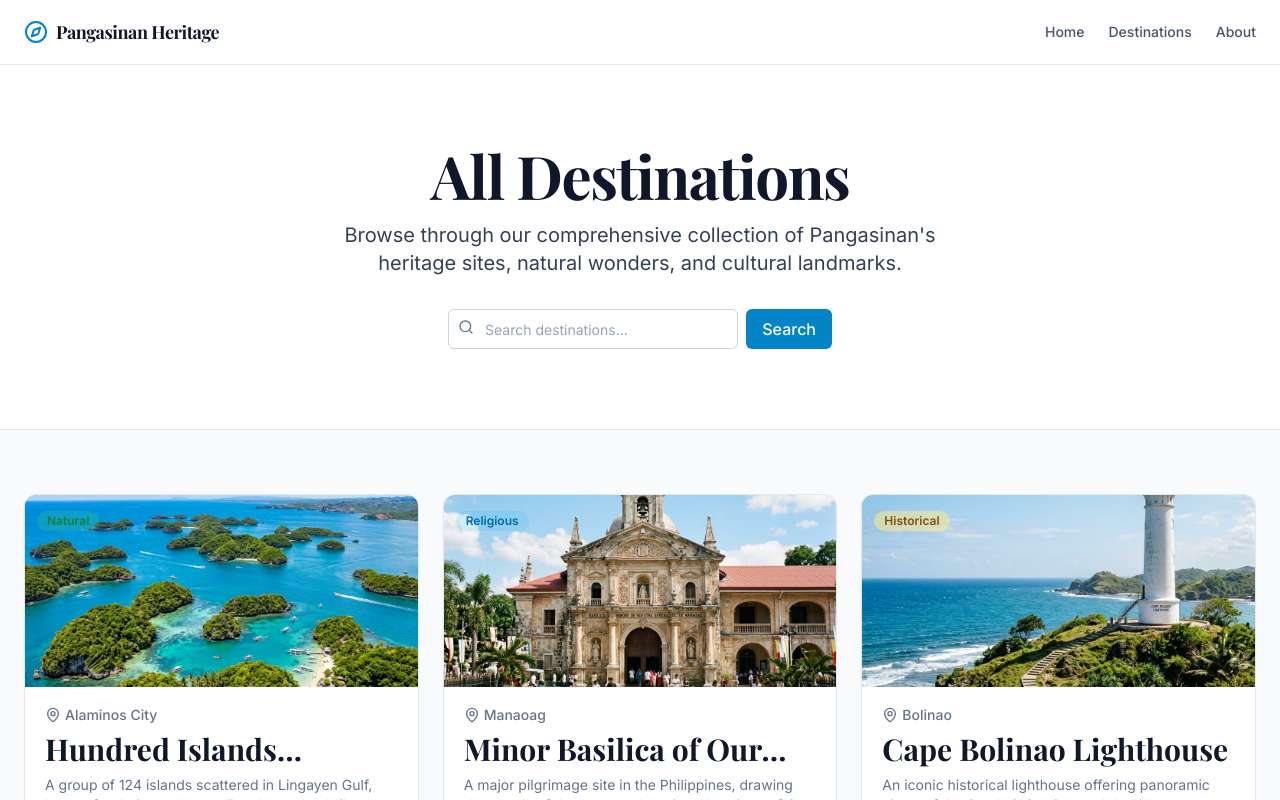
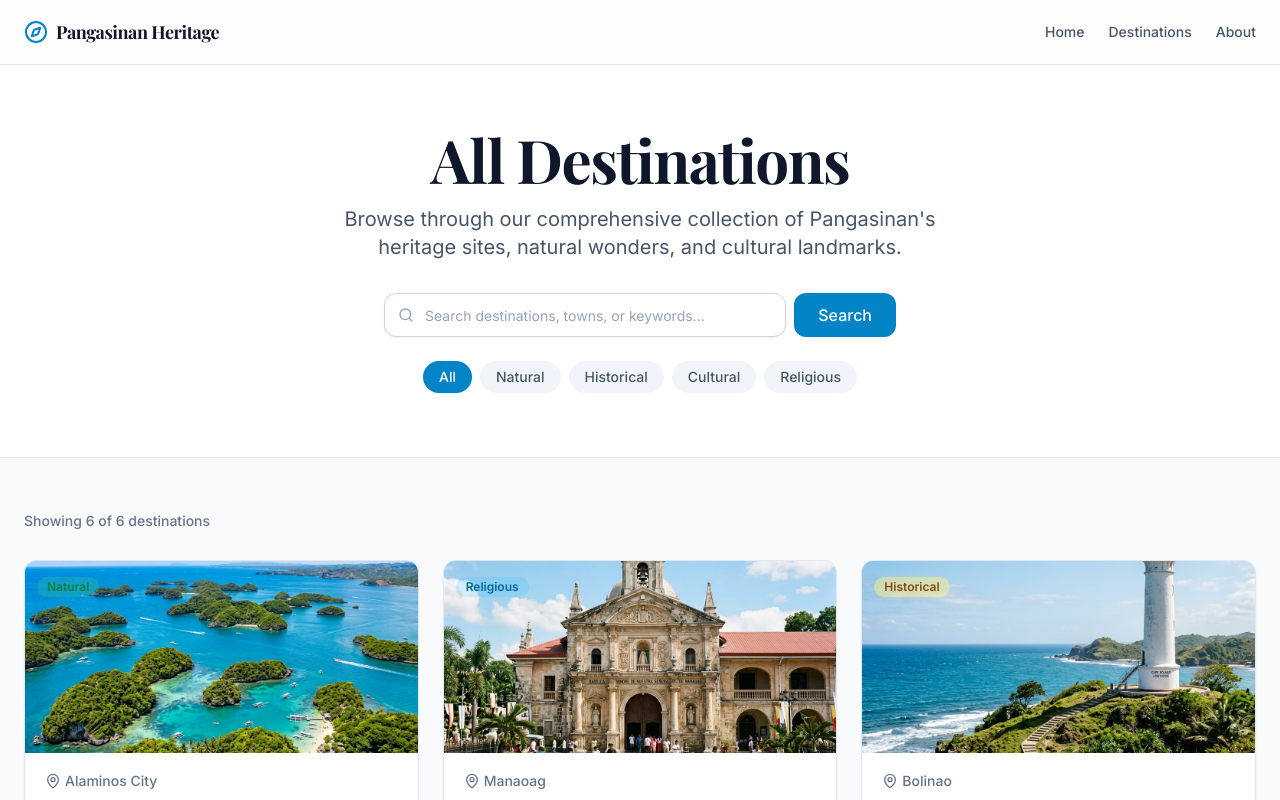
Before and after one commit to klaaayd/elective4pangasinanheritage, a Next.js app: page /destinations in a window 1280 px wide. Shown: the top 800 px of the page. Built offline with nearby package versions, Linux system fonts and the light colour scheme; a web font is replaced by a local one.

Commit message:
Fix image paths, add live search filtering and category pills

```diff
--- a/src/app/destinations/page.tsx
+++ b/src/app/destinations/page.tsx
@@ -1,30 +1,123 @@
+"use client"
+
+import * as React from "react"
 import { Header } from "@/components/organisms/Header"
 import { Footer } from "@/components/organisms/Footer"
 import { DestinationGrid } from "@/components/organisms/DestinationGrid"
 import { SearchBar } from "@/components/molecules/SearchBar"
 import { Heading } from "@/components/atoms/Heading"
 import { Text } from "@/components/atoms/Text"
+import { Button } from "@/components/atoms/Button"
 import { destinations } from "@/data/destinations"
+import { Compass, RotateCcw } from "lucide-react"
+
+const CATEGORIES = ["All", "Natural", "Historical", "Cultural", "Religious"] as const;
 
 export default function DestinationsPage() {
+  const [searchQuery, setSearchQuery] = React.useState("");
+  const [selectedCategory, setSelectedCategory] = React.useState<string>("All");
+
+  const filteredDestinations = React.useMemo(() => {
+    return destinations.filter((dest) => {
+      const matchesCategory =
+        selectedCategory === "All" ||
+        dest.category.toLowerCase() === selectedCategory.toLowerCase();
+
+      const q = searchQuery.toLowerCase().trim();
+      const matchesSearch =
+        !q ||
+        dest.name.toLowerCase().includes(q) ||
+        dest.location.toLowerCase().includes(q) ||
+        dest.category.toLowerCase().includes(q) ||
+        dest.shortDescription.toLowerCase().includes(q) ||
+        dest.highlights.some(h => h.toLowerCase().includes(q));
+
+      return matchesCategory && matchesSearch;
+    });
+  }, [searchQuery, selectedCategory]);
+
+  const handleReset = () => {
+    setSearchQuery("");
+    setSelectedCategory("All");
+  };
+
   return (
     <>
       <Header />
-      <main className="flex-1 bg-pangasinan-salt">
-        <div className="bg-white border-b border-slate-200 py-12 md:py-20">
+      <main className="flex-1 bg-pangasinan-salt min-h-[80vh]">
+        <div className="bg-white border-b border-slate-200 py-12 md:py-16">
           <div className="container mx-auto px-4 md:px-6 text-center">
             <Heading level={1} className="mb-4">All Destinations</Heading>
-            <Text variant="lead" className="max-w-2xl mx-auto mb-8">
+            <Text variant="lead" className="max-w-2xl mx-auto mb-8 text-slate-600">
               Browse through our comprehensive collection of Pangasinan&apos;s heritage sites, natural wonders, and cultural landmarks.
             </Text>
-            <div className="flex justify-center">
-              <SearchBar />
+
+            {/* Search Input */}
+            <div className="flex justify-center mb-6">
+              <SearchBar
+                value={searchQuery}
+                onChangeValue={setSearchQuery}
+                onSearch={setSearchQuery}
+              />
+            </div>
+
+            {/* Category Filter Pills */}
+            <div className="flex flex-wrap items-center justify-center gap-2">
+              {CATEGORIES.map((category) => {
+                const isActive = selectedCategory === category;
+                return (
+                  <button
+                    key={category}
+                    onClick={() => setSelectedCategory(category)}
+                    className={`px-4 py-1.5 rounded-full text-sm font-medium transition-all ${
+                      isActive
+                        ? "bg-pangasinan-blue text-white shadow-sm"
+                        : "bg-slate-100 text-slate-600 hover:bg-slate-200"
+                    }`}
+                  >
+                    {category}
+                  </button>
+                );
+              })}
             </div>
           </div>
         </div>
 
-        <div className="container mx-auto px-4 md:px-6 py-12 md:py-16">
-          <DestinationGrid destinations={destinations} />
+        <div className="container mx-auto px-4 md:px-6 py-10 md:py-14">
+          {/* Results Summary */}
+          <div className="flex items-center justify-between mb-8">
+            <Text variant="small" className="text-slate-500 font-medium">
+              Showing {filteredDestinations.length} of {destinations.length} destinations
+              {searchQuery && ` for "${searchQuery}"`}
+              {selectedCategory !== "All" && ` in ${selectedCategory}`}
+            </Text>
+
+            {(searchQuery || selectedCategory !== "All") && (
+              <button
+                onClick={handleReset}
+                className="inline-flex items-center text-xs font-medium text-pangasinan-blue hover:underline"
+              >
+                <RotateCcw className="w-3.5 h-3.5 mr-1" />
+                Reset filters
+              </button>
+            )}
+          </div>
+
+          {/* Grid or Empty State */}
+          {filteredDestinations.length > 0 ? (
+            <DestinationGrid destinations={filteredDestinations} />
+          ) : (
+            <div className="text-center py-16 px-4 bg-white rounded-2xl border border-slate-200 max-w-lg mx-auto shadow-sm">
+              <Compass className="w-12 h-12 text-slate-300 mx-auto mb-4" />
+              <Heading level={3} className="text-xl mb-2">No Destinations Found</Heading>
+              <Text className="text-slate-500 mb-6 text-sm">
+                We couldn&apos;t find any heritage sites matching your search. Try checking your spelling or explore another category.
+              </Text>
+              <Button onClick={handleReset} variant="outline">
+                Clear Filters & Show All
+              </Button>
+            </div>
+          )}
         </div>
       </main>
       <Footer />
--- a/src/components/molecules/SearchBar.tsx
+++ b/src/components/molecules/SearchBar.tsx
@@ -1,26 +1,65 @@
 "use client"
 
 import * as React from "react"
-import { Search } from "lucide-react"
+import { Search, X } from "lucide-react"
 import { Button } from "@/components/atoms/Button"
 import { cn } from "@/utils/cn"
 
-export function SearchBar({ className, ...props }: React.FormHTMLAttributes<HTMLFormElement>) {
+export interface SearchBarProps extends Omit<React.FormHTMLAttributes<HTMLFormElement>, 'onChange'> {
+  value?: string;
+  onChangeValue?: (val: string) => void;
+  onSearch?: (query: string) => void;
+}
+
+export function SearchBar({ className, value, onChangeValue, onSearch, ...props }: SearchBarProps) {
+  const [internalValue, setInternalValue] = React.useState(value || "");
+
+  const currentVal = value !== undefined ? value : internalValue;
+
+  const handleChange = (e: React.ChangeEvent<HTMLInputElement>) => {
+    const val = e.target.value;
+    if (value === undefined) setInternalValue(val);
+    if (onChangeValue) onChangeValue(val);
+  };
+
+  const handleClear = () => {
+    if (value === undefined) setInternalValue("");
+    if (onChangeValue) onChangeValue("");
+    if (onSearch) onSearch("");
+  };
+
+  const handleSubmit = (e: React.FormEvent<HTMLFormElement>) => {
+    e.preventDefault();
+    if (onSearch) onSearch(currentVal);
+  };
+
   return (
     <form
-      className={cn("flex w-full max-w-sm items-center space-x-2", className)}
-      onSubmit={(e) => e.preventDefault()}
+      className={cn("flex w-full max-w-lg items-center space-x-2", className)}
+      onSubmit={handleSubmit}
       {...props}
     >
       <div className="relative flex-1">
-        <Search className="absolute left-2.5 top-2.5 h-4 w-4 text-slate-500" />
+        <Search className="absolute left-3.5 top-1/2 -translate-y-1/2 h-4 w-4 text-slate-400 pointer-events-none" />
         <input
-          type="search"
-          placeholder="Search destinations..."
-          className="flex h-10 w-full rounded-md border border-slate-300 bg-white px-3 py-2 pl-9 text-sm placeholder:text-slate-400 focus:outline-none focus:ring-2 focus:ring-pangasinan-blue focus:border-transparent disabled:cursor-not-allowed disabled:opacity-50"
+          type="text"
+          value={currentVal}
+          onChange={handleChange}
+          placeholder="Search destinations, towns, or keywords..."
+          className="flex h-11 w-full rounded-xl border border-slate-300 bg-white px-4 py-2 pl-10 pr-9 text-sm placeholder:text-slate-400 focus:outline-none focus:ring-2 focus:ring-pangasinan-blue focus:border-transparent transition-all shadow-sm"
         />
+        {currentVal && (
+          <button
+            type="button"
+            onClick={handleClear}
+            className="absolute right-3 top-1/2 -translate-y-1/2 text-slate-400 hover:text-slate-600 transition-colors"
+            aria-label="Clear search"
+          >
+            <X className="h-4 w-4" />
+          </button>
+        )}
       </div>
-      <Button type="submit">Search</Button>
+      <Button type="submit" className="h-11 px-6 rounded-xl shadow-sm">Search</Button>
     </form>
   )
 }
```
